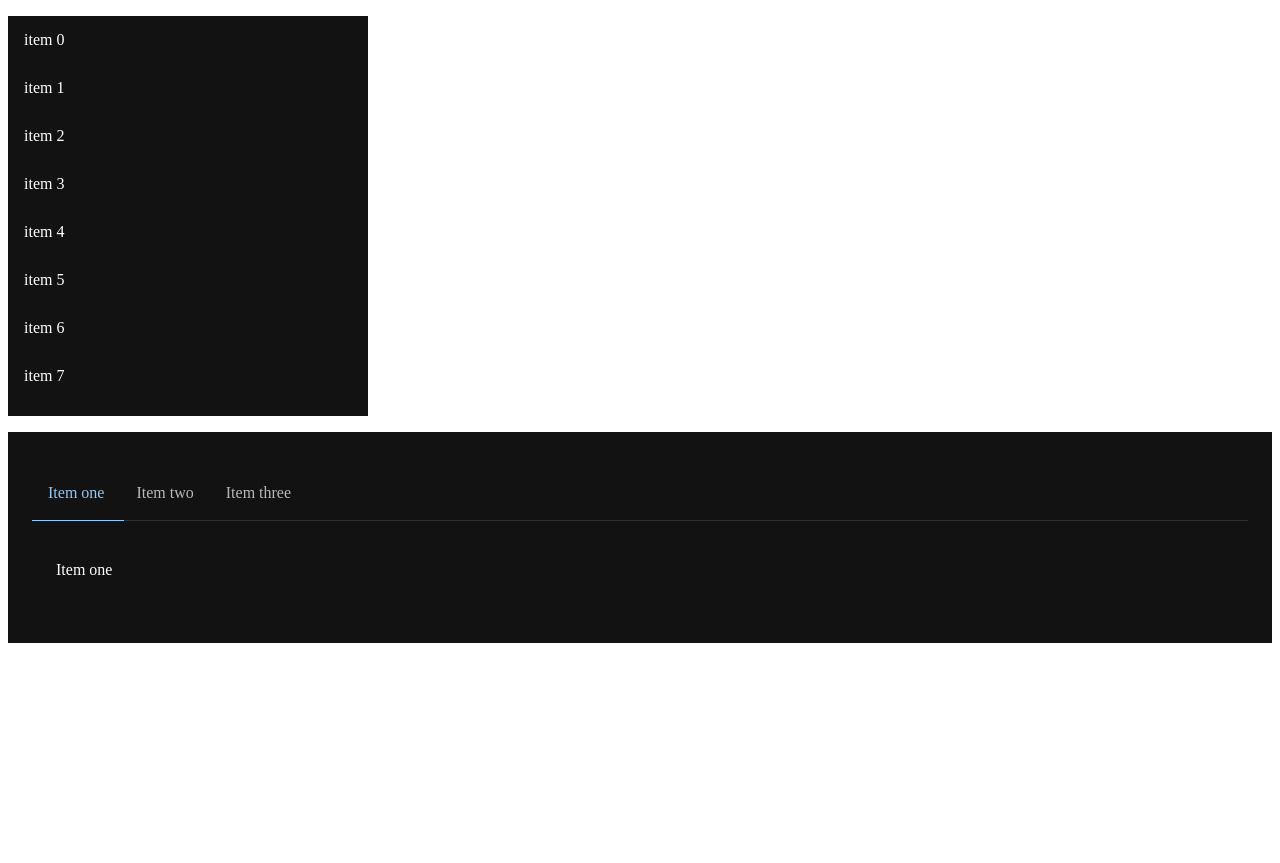
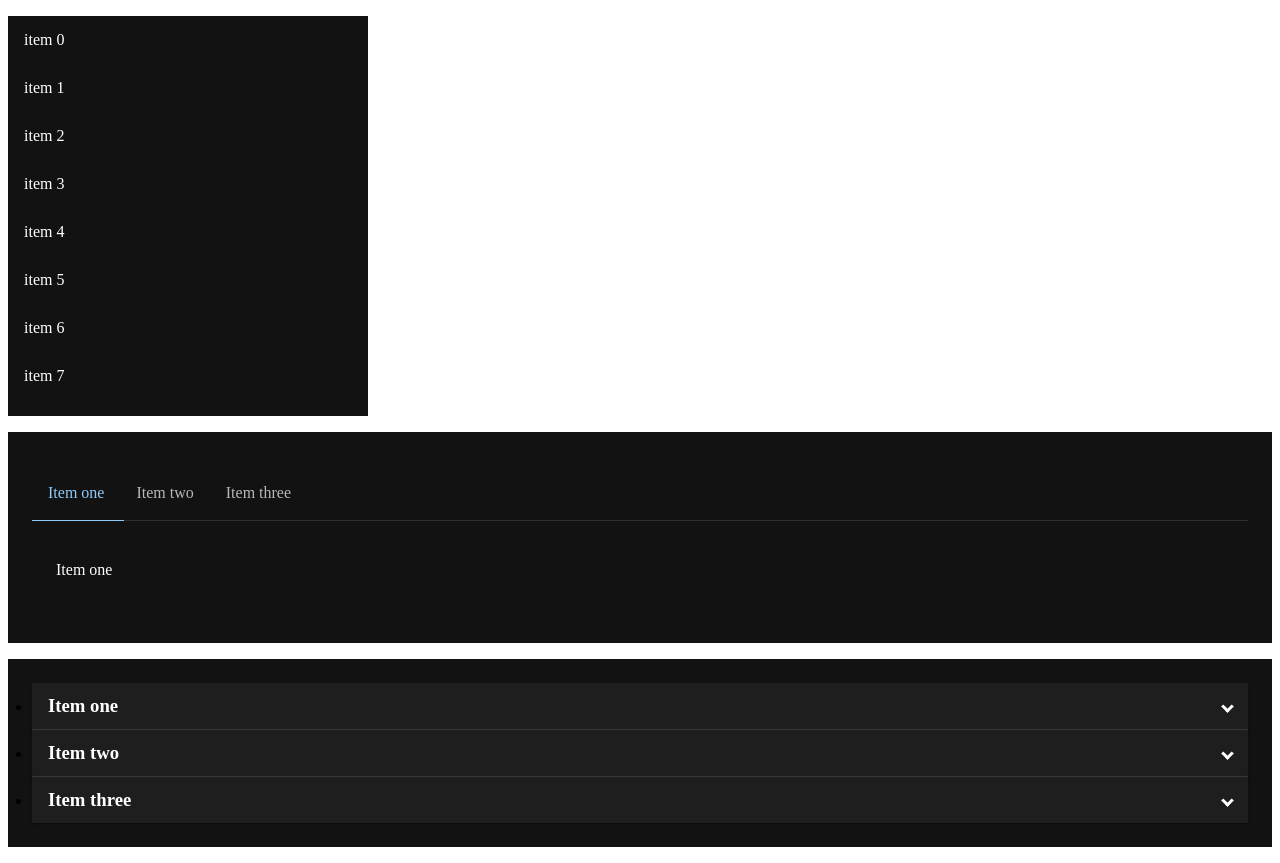
Before and after one commit to youngyounkim/vanillaJS, a website built with webpack: page public/index.html in a window 1280 px wide. Before the commit the page ends 800 px from the top, so only its background shows below. Built offline with nearby package versions, Linux system fonts and the light colour scheme.

Commit message:
feat: accordion 추가

```diff
--- /dev/null
+++ b/src/accordion.js
@@ -0,0 +1,40 @@
+function accordion(arr) {
+    const element = document.createElement('ul');
+    element.className = 'accordion_wrap';
+
+    arr.forEach((el) => {
+        const item = document.createElement('li');
+        item.className = 'accordion_item';
+
+        const itemTitleWrap = document.createElement('span');
+        itemTitleWrap.className = 'accordion_item_title_wrap';
+        const itemTitle = document.createElement('h3');
+        itemTitle.className = 'accordion_item_title';
+        itemTitle.textContent = el.title;
+        const arrowIcon = document.createElement('div');
+        arrowIcon.className = 'arrow';
+        itemTitleWrap.appendChild(itemTitle);
+        itemTitleWrap.appendChild(arrowIcon);
+
+        item.appendChild(itemTitleWrap);
+        const itemContent = document.createElement('p');
+        itemContent.className = '';
+        itemContent.style.display = 'none';
+
+        if (el.disabled === 'true') {
+            item.className += ' disabled';
+        } else {
+            item.addEventListener('click', (e) => {
+                if (itemContent.style.display === 'none') {
+                    itemContent.style.display = 'block';
+                } else {
+                    itemContent.style.display = 'none';
+                }
+            });
+        }
+        element.appendChild(item);
+    });
+    return element;
+}
+
+export default accordion;
--- a/src/index.js
+++ b/src/index.js
@@ -1,5 +1,6 @@
 import virtualList from './virtualList';
 import tabList from './tabList';
+import accordion from './accordion';
 
 import './style.css';
 
@@ -9,7 +10,7 @@ function home() {
 
     element.appendChild(virtualList(50));
     element.appendChild(tabList(tabListArr));
-
+    element.appendChild(accordion(tabListArr));
     return element;
 }
 
--- a/src/style.css
+++ b/src/style.css
@@ -94,3 +94,42 @@
     background-color: rgb(144, 202, 249);
     transition: 0.4s cubic-bezier(0.65, 0, 0.35, 1);
 }
+.accordion_wrap {
+    background-color: rgb(18, 18, 18);
+    padding: 24px;
+}
+
+.accordion_wrap li:not(:last-of-type) {
+    border-bottom: 1px solid rgba(255, 255, 255, 0.12);
+}
+
+.accordion_item {
+    padding: 12px 16px;
+    background-color: rgb(18, 18, 18);
+    box-shadow:
+        rgb(0 0 0 / 20%) 0px 2px 1px -1px,
+        rgb(0 0 0 / 14%) 0px 1px 1px 0px,
+        rgb(0 0 0 / 12%) 0px 1px 3px 0px;
+    background-image: linear-gradient(rgba(255, 255, 255, 0.05), rgba(255, 255, 255, 0.05));
+    position: relative;
+}
+
+.accordion_item_title_wrap {
+    display: flex;
+    justify-content: space-between;
+    align-items: center;
+}
+
+.accordion_item_title {
+    margin: 0;
+    color: #fff;
+}
+
+.arrow {
+    border: solid #fff;
+    border-width: 0 3px 3px 0;
+    display: inline-block;
+    padding: 3px;
+    transform: rotate(45deg);
+    -webkit-transform: rotate(45deg);
+}
```
